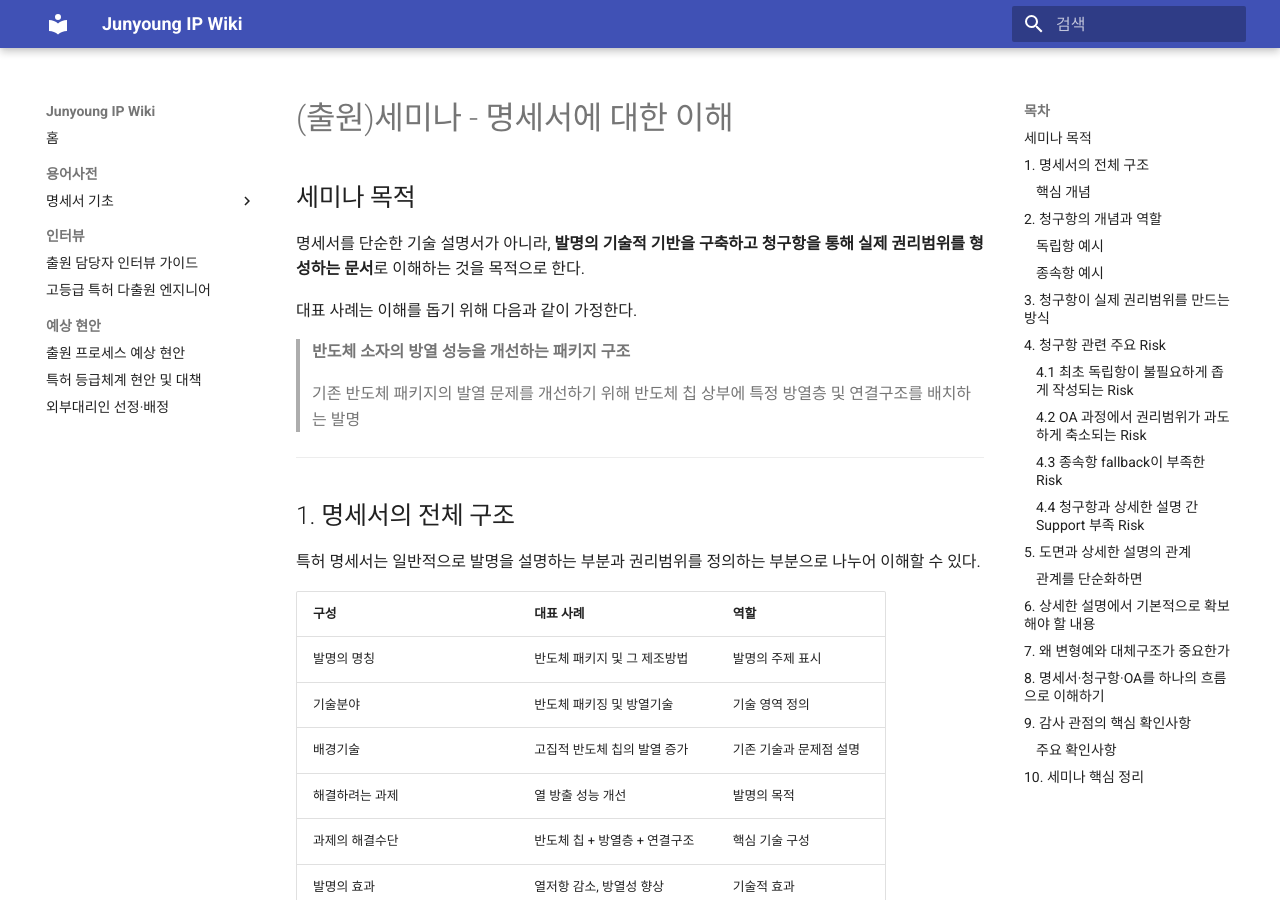
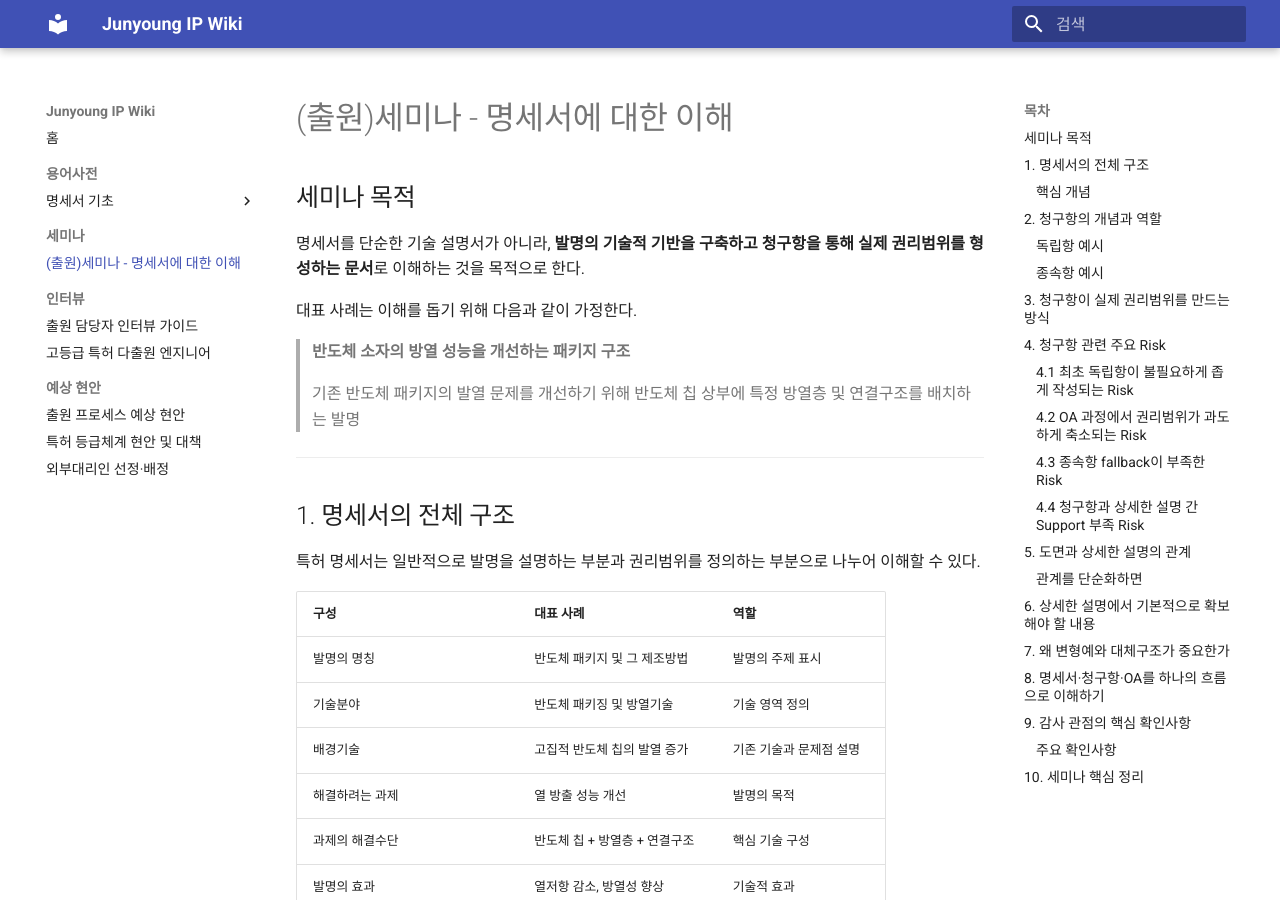
Before and after one commit to Seok-junyoung/IP-, an MkDocs documentation site: the page built from docs/seminar/patent-specification-understanding.md, in a window 1280 px wide and 900 px high. Built offline with MkDocs 1.6.1 and Material for MkDocs 9.7.7, drawn with Linux system fonts in a browser that asks for light colours.

Commit message:
Add patent specification seminar page to MkDocs navigation

```diff
--- a/mkdocs.yml
+++ b/mkdocs.yml
@@ -17,6 +17,8 @@ nav:
       - 명세서 기초:
           - 명세서의 구성과 역할: glossary/specification-basics.md
           - 명세서 주의 사항: glossary/specification-cautions.md
+  - 세미나:
+      - (출원)세미나 - 명세서에 대한 이해: seminar/patent-specification-understanding.md
   - 인터뷰:
       - 출원 담당자 인터뷰 가이드: interview/patent-prosecution-manager-interview-guide.md
       - 고등급 특허 다출원 엔지니어: interview/high-grade-patent-inventor-interview.md
```
